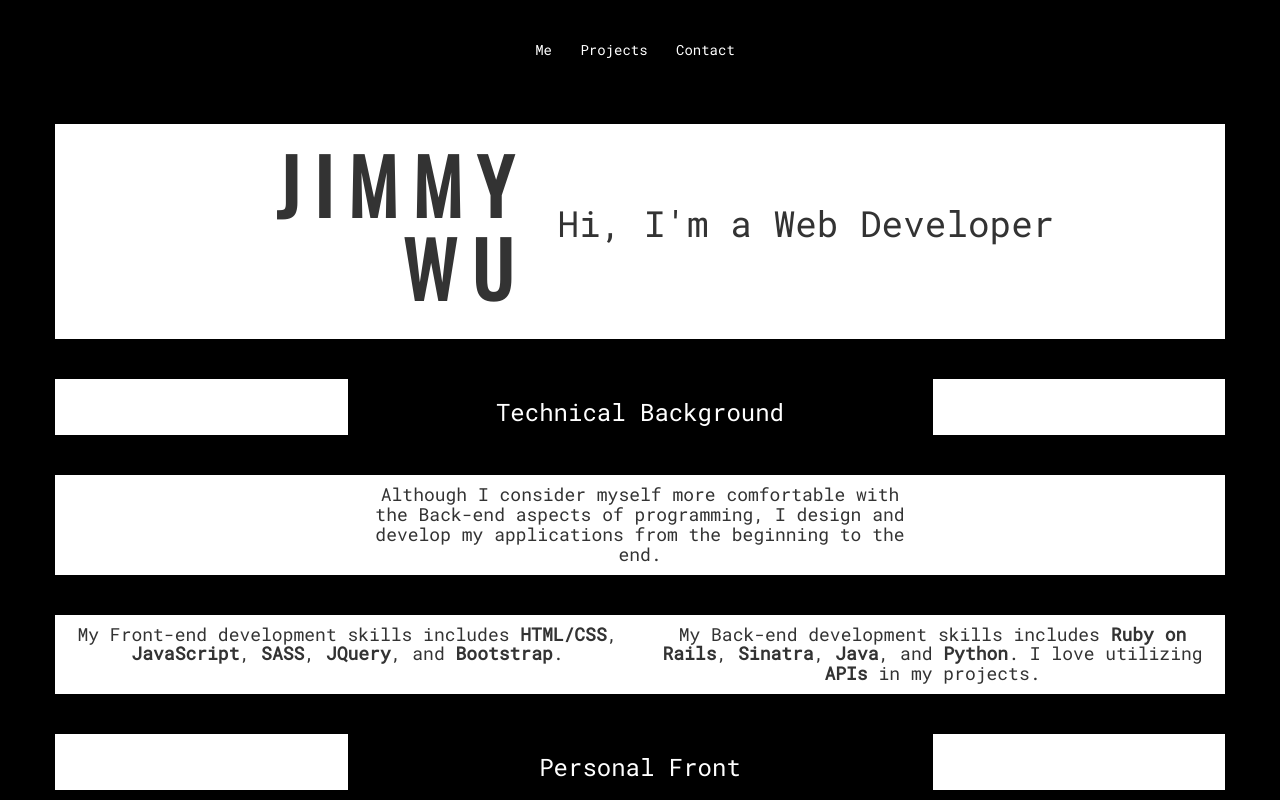
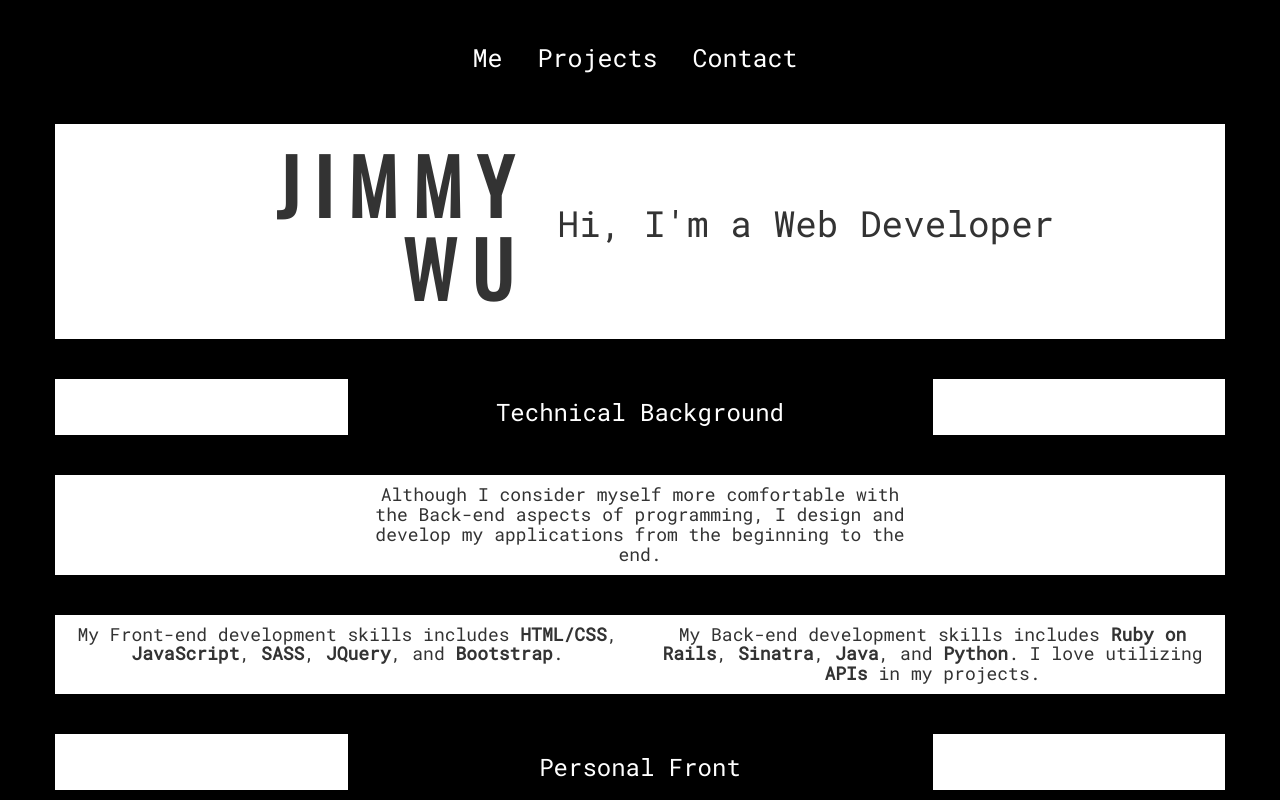
Before and after one commit to JimmyW17/JimmyW17.github.io, a plain HTML site: page index.html in a window 1280 px wide. Shown: the top 800 px of the page. Drawn offline with nearby package versions, Linux system fonts and the light colour scheme.

```diff
--- a/main.css
+++ b/main.css
@@ -37,7 +37,8 @@
 #navbar {
   position: fixed;
   width: 100%;
-  background-color: black;
+  background: black;
+  font-size: 25px;
   color: white;
   padding-top: 10px;
   padding-bottom: 10px;
```
Also changed, not shown: index.html (+1 -0 lines).
